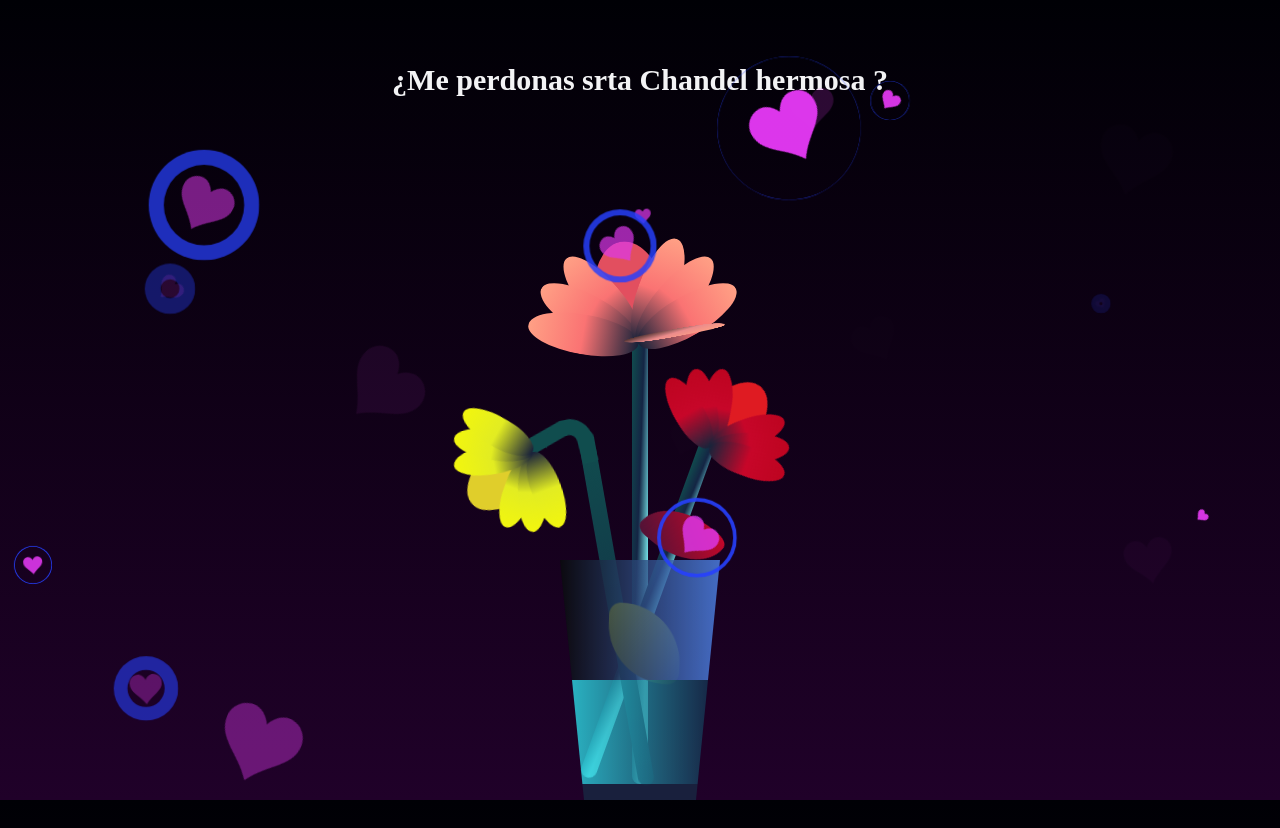
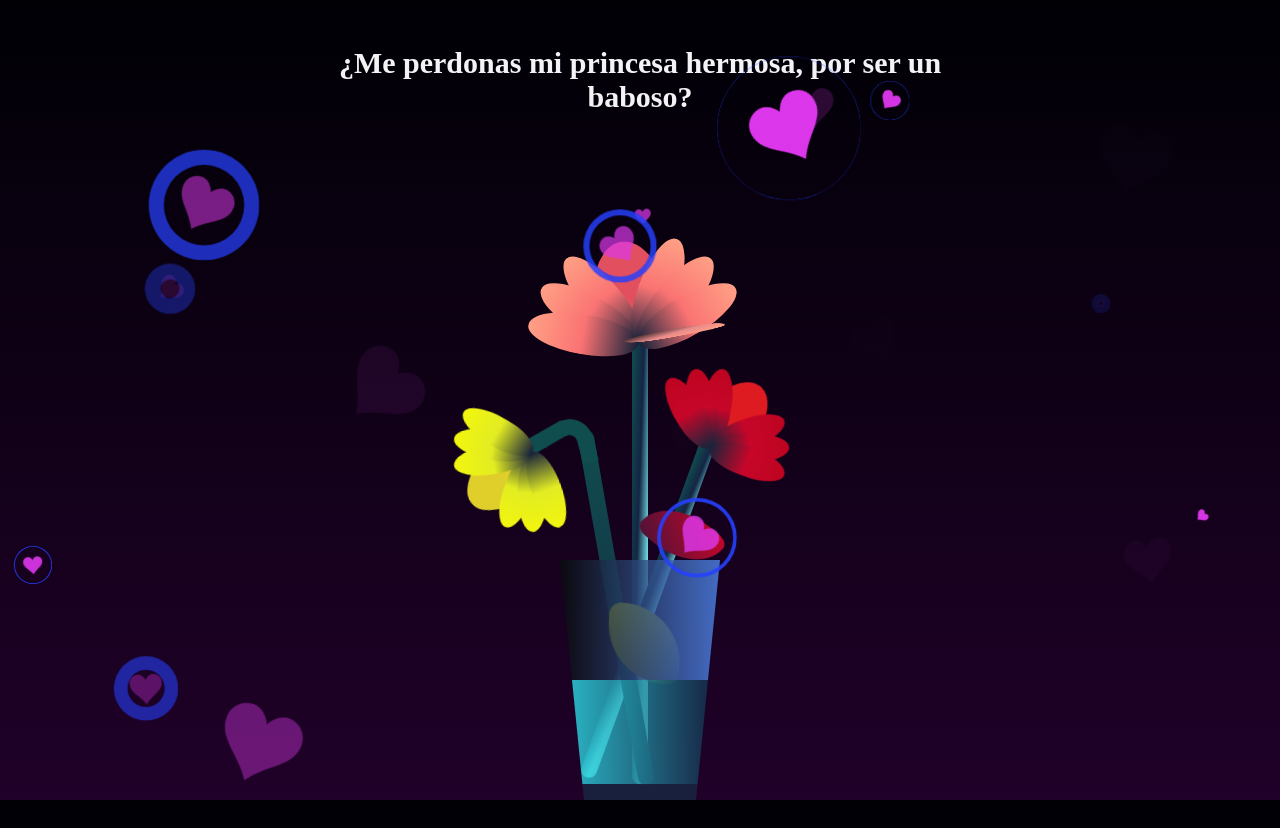
Before and after one commit to azrael2132/Amorcito, a plain HTML site: page index.html in a window 1280 px wide. Drawn offline with Linux system fonts and the light colour scheme.

Commit message:
Update index.html

```diff
--- a/index.html
+++ b/index.html
@@ -17,7 +17,7 @@
 
 </head>
 <body>
-  <div id="texto1">¿Me perdonas srta Chandel hermosa ?</div>
+  <div id="texto1">¿Me perdonas mi princesa hermosa, por ser un baboso?</div>
 <div class="flower">
         <div class="f-wrapper">
             <div class="flower__line"></div>
```
